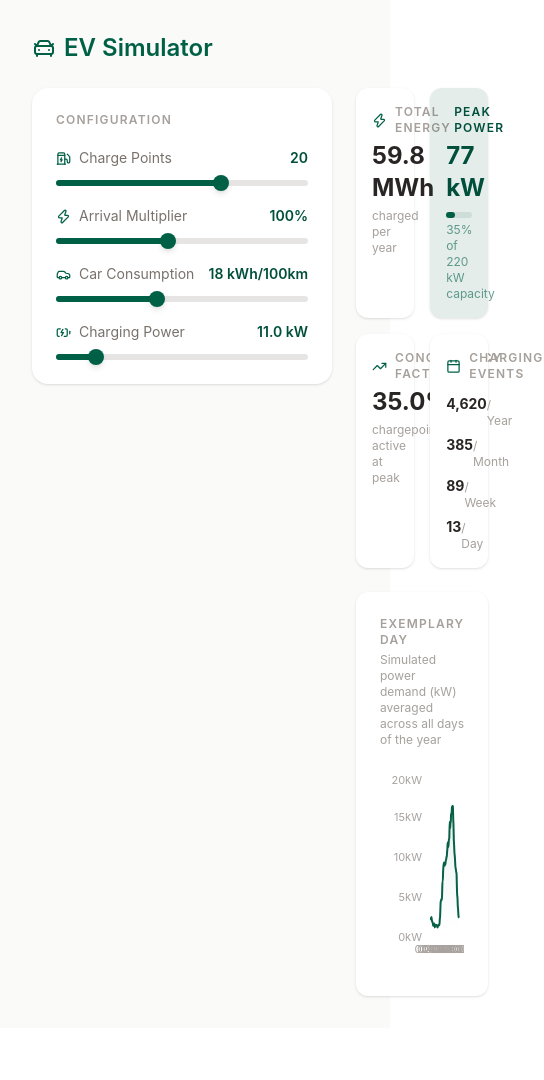
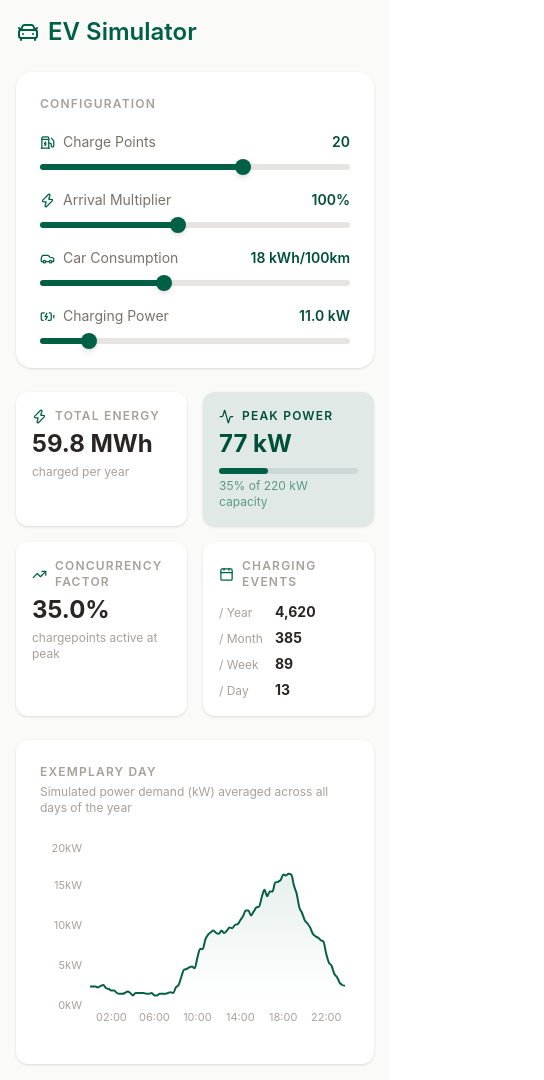
Before and after one commit to brynne0/reonic-task, a React (Vite) app in the folder task-2/: page / in a window 390 px wide. Shown: the whole page, 544 px wide, since content can reach past the window. Before the commit the page ends 1028 px from the top, so only its background shows below. Built offline with nearby package versions, Linux system fonts and the light colour scheme.

Commit message:
Add responsive layout for smaller screen sizes

```diff
--- a/task-2/src/App.tsx
+++ b/task-2/src/App.tsx
@@ -22,18 +22,19 @@ export default function App() {
   }
 
   return (
-    <div className="min-h-screen bg-stone-50 p-8 font-sans">
-      <div className="max-w-5xl mx-auto space-y-6">
+    <div className="min-h-screen bg-stone-50 p-4 md:p-8 font-sans min-w-80">
+      <div className="max-w-5xl mx-auto space-y-6 ">
         <h1 className="text-2xl font-semibold text-emerald-800 flex items-center gap-2">
           <CarFront />
           EV Simulator
         </h1>
-        <div className="grid grid-cols-[300px_1fr] gap-6 items-start">
+        <div className="grid grid-cols-1 md:grid-cols-2 lg:grid-cols-[300px_1fr] gap-6 items-start">
           <InputPanel {...params} onChange={handleChange} />
-          <div className="space-y-6">
-            <StatsPanel {...result} />
-            <DayChart exemplaryDayPower={result.exemplaryDayPower} />
-          </div>
+          <StatsPanel {...result} />
+          <DayChart
+            exemplaryDayPower={result.exemplaryDayPower}
+            className="md:col-span-2"
+          />
         </div>
       </div>
     </div>
--- a/task-2/src/components/DayChart.tsx
+++ b/task-2/src/components/DayChart.tsx
@@ -9,16 +9,19 @@ import {
 
 interface Props {
   exemplaryDayPower: number[];
+  className?: string;
 }
 
-export default function DayChart({ exemplaryDayPower }: Props) {
+export default function DayChart({ exemplaryDayPower, className }: Props) {
   const data = exemplaryDayPower.map((kw, i) => ({
     time: tickToTime(i),
     kw: Math.round(kw * 10) / 10,
   }));
 
+  const xTicks = Array.from({ length: 12 }, (_, i) => tickToTime(i * 8));
+
   return (
-    <div className="bg-white rounded-xl p-6 shadow-sm ">
+    <div className={`bg-white rounded-xl p-6 shadow-sm ${className ?? ""}`}>
       <div className="mb-6 space-y-1">
         <h2 className="text-xs font-semibold uppercase tracking-widest text-stone-400">
           Exemplary Day
@@ -40,7 +43,7 @@ export default function DayChart({ exemplaryDayPower }: Props) {
             tick={{ fontSize: 11, fill: "#a8a29e" }}
             tickLine={false}
             axisLine={false}
-            interval={7}
+            ticks={xTicks}
           />
           <YAxis
             tick={{ fontSize: 11, fill: "#a8a29e" }}
--- a/task-2/src/components/StatsPanel.tsx
+++ b/task-2/src/components/StatsPanel.tsx
@@ -62,9 +62,9 @@ export default function StatsPanel({
         </div>
         <div className="space-y-1.5">
           {eventsBreakdown.map(({ label, value }) => (
-            <div key={label} className="flex items-baseline justify-between">
+            <div key={label} className="flex items-baseline gap-2">
+              <span className="text-xs text-stone-400 w-12">/ {label}</span>
               <span className="text-sm font-bold text-stone-800">{value.toLocaleString()}</span>
-              <span className="text-xs text-stone-400">/ {label}</span>
             </div>
           ))}
         </div>
```
